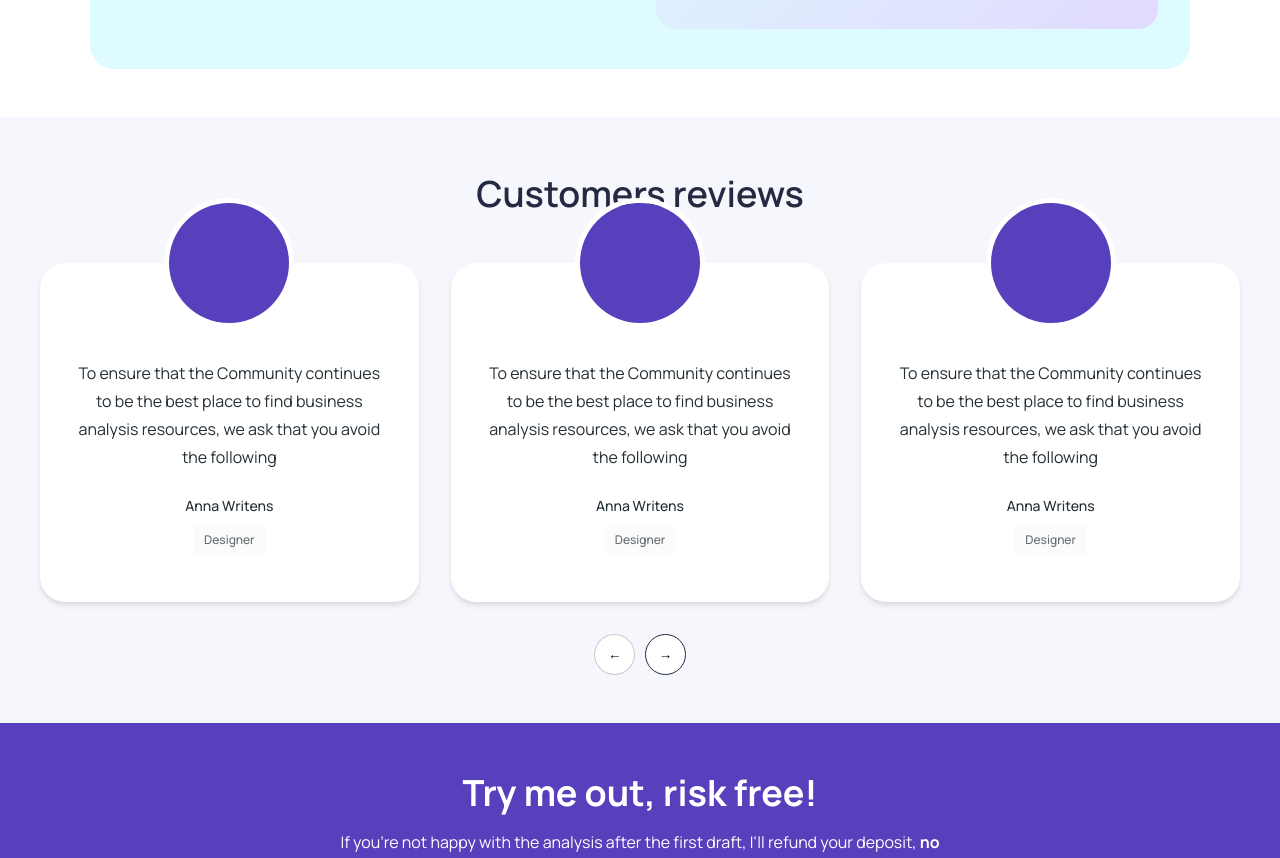
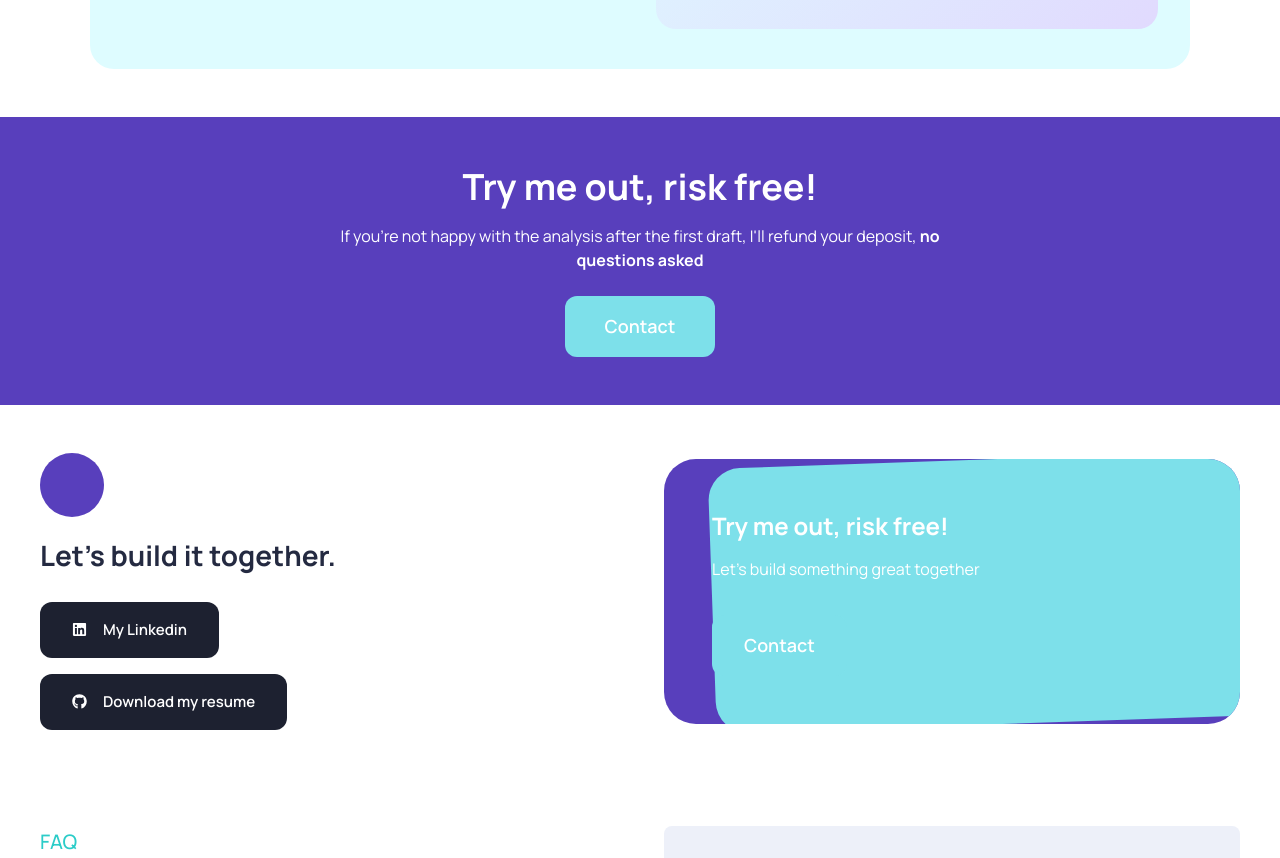
Before and after one commit to Piguins/Portfolio-BA-Mason, a React (Vite) app: page / in a window 1280 px wide. Shown: the part 3065-3923 px from the top of the page. Built offline with nearby package versions, Linux system fonts and the light colour scheme.

Commit message:
refactor: remove Reviews section from portfolio
- Remove Reviews component from Home page
- Remove Reviews link from navigation bar
- Remove Reviews section from scroll detection
- Delete Reviews folder and all related files
- Update build size optimization

```diff
--- a/src/components/Navbar/Navbar.jsx
+++ b/src/components/Navbar/Navbar.jsx
@@ -12,7 +12,7 @@ const Navbar = () => {
       setScrolled(window.scrollY > 50)
 
       // Detect active section
-      const sections = ['home', 'about', 'portfolio', 'reviews', 'faq', 'contact']
+      const sections = ['home', 'about', 'portfolio', 'faq', 'contact']
       const scrollPosition = window.scrollY + 150
 
       for (let i = sections.length - 1; i >= 0; i--) {
@@ -42,7 +42,6 @@ const Navbar = () => {
     { id: 'home', label: 'Home' },
     { id: 'about', label: 'About me' },
     { id: 'portfolio', label: 'Portfolio' },
-    { id: 'reviews', label: 'Reviews' },
     { id: 'faq', label: 'FAQ' },
   ]
 
--- a/src/pages/Home/Home.jsx
+++ b/src/pages/Home/Home.jsx
@@ -1,7 +1,6 @@
 import Hero from '../Hero'
 import Skills from '../Skills'
 import Portfolio from '../Portfolio'
-import Reviews from '../Reviews'
 import FAQ from '../FAQ'
 import CTA from '../CTA'
 import { IMAGES } from '../../constants/images'
@@ -23,7 +22,6 @@ const Home = () => {
       <Hero />
       <Skills />
       <Portfolio />
-      <Reviews />
       <CTA />
       <FAQ />
     </div>
--- a/src/pages/Reviews/Reviews.css
+++ /dev/null
@@ -1,112 +0,0 @@
-.reviews-section {
-  padding: 3rem 1.5rem;
-  background: #F6F7FC;
-  position: relative;
-  overflow: hidden;
-}
-
-.reviews-title {
-  font-family: var(--font-primary);
-  font-size: 36px;
-  font-weight: 600;
-  color: var(--dark-blue);
-  text-align: center;
-  margin-bottom: 2.5rem;
-}
-
-.reviews-items {
-  max-width: 1200px;
-  margin: 0 auto 2rem;
-  display: grid;
-  grid-template-columns: repeat(3, 1fr);
-  gap: 2rem;
-}
-
-.review-card {
-  background: var(--bg-white);
-  border-radius: 25px;
-  padding: 3rem 2rem;
-  text-align: center;
-  position: relative;
-  min-height: 289px;
-  display: flex;
-  flex-direction: column;
-  align-items: center;
-  box-shadow: var(--shadow);
-}
-
-.review-avatar {
-  position: absolute;
-  top: -65px;
-  width: 130px;
-  height: 130px;
-  border-radius: 50%;
-  border: 5px solid var(--bg-white);
-  overflow: hidden;
-}
-
-.avatar-placeholder {
-  width: 100%;
-  height: 100%;
-  background: var(--primary-color);
-}
-
-.review-text {
-  font-family: var(--font-primary);
-  font-size: 16px;
-  color: var(--cinder);
-  line-height: 1.75;
-  margin-top: 3rem;
-  margin-bottom: 1.5rem;
-}
-
-.review-author {
-  font-family: var(--font-primary);
-  font-size: 14px;
-  font-weight: 500;
-  color: var(--cinder);
-  margin-bottom: 0.5rem;
-}
-
-.review-role {
-  font-family: var(--font-primary);
-  font-size: 12px;
-  font-weight: 500;
-  color: var(--cinder-light);
-  background: var(--bg-light);
-  padding: 0.3rem 0.7rem;
-  border-radius: 4px;
-}
-
-.reviews-arrows {
-  display: flex;
-  gap: 0.6rem;
-  justify-content: center;
-}
-
-.arrow-btn {
-  width: 41px;
-  height: 41px;
-  border: 1px solid rgba(41, 45, 52, 0.25);
-  border-radius: 20.5px;
-  background: var(--bg-white);
-  cursor: pointer;
-  display: flex;
-  align-items: center;
-  justify-content: center;
-  transition: all 0.3s ease;
-}
-
-.arrow-btn.active {
-  border-color: var(--dark-blue);
-}
-
-.arrow-btn:hover {
-  background: var(--bg-light);
-}
-
-@media screen and (max-width: 768px) {
-  .reviews-items {
-    grid-template-columns: 1fr;
-  }
-}
--- a/src/pages/Reviews/Reviews.jsx
+++ /dev/null
@@ -1,47 +0,0 @@
-import './Reviews.css'
-
-const Reviews = () => {
-  return (
-    <section id="reviews" className="reviews-section">
-      <h2 className="reviews-title">Customers reviews</h2>
-      <div className="reviews-items">
-        <div className="review-card">
-          <div className="review-avatar">
-            <div className="avatar-placeholder"></div>
-          </div>
-          <p className="review-text">
-            To ensure that the Community continues to be the best place to find business analysis resources, we ask that you avoid the following
-          </p>
-          <p className="review-author">Anna Writens</p>
-          <span className="review-role">Designer</span>
-        </div>
-        <div className="review-card">
-          <div className="review-avatar">
-            <div className="avatar-placeholder"></div>
-          </div>
-          <p className="review-text">
-            To ensure that the Community continues to be the best place to find business analysis resources, we ask that you avoid the following
-          </p>
-          <p className="review-author">Anna Writens</p>
-          <span className="review-role">Designer</span>
-        </div>
-        <div className="review-card">
-          <div className="review-avatar">
-            <div className="avatar-placeholder"></div>
-          </div>
-          <p className="review-text">
-            To ensure that the Community continues to be the best place to find business analysis resources, we ask that you avoid the following
-          </p>
-          <p className="review-author">Anna Writens</p>
-          <span className="review-role">Designer</span>
-        </div>
-      </div>
-      <div className="reviews-arrows">
-        <button className="arrow-btn"><span>←</span></button>
-        <button className="arrow-btn active"><span>→</span></button>
-      </div>
-    </section>
-  )
-}
-
-export default Reviews
--- a/src/pages/Reviews/index.js
+++ /dev/null
@@ -1 +0,0 @@
-export { default } from './Reviews'
```
